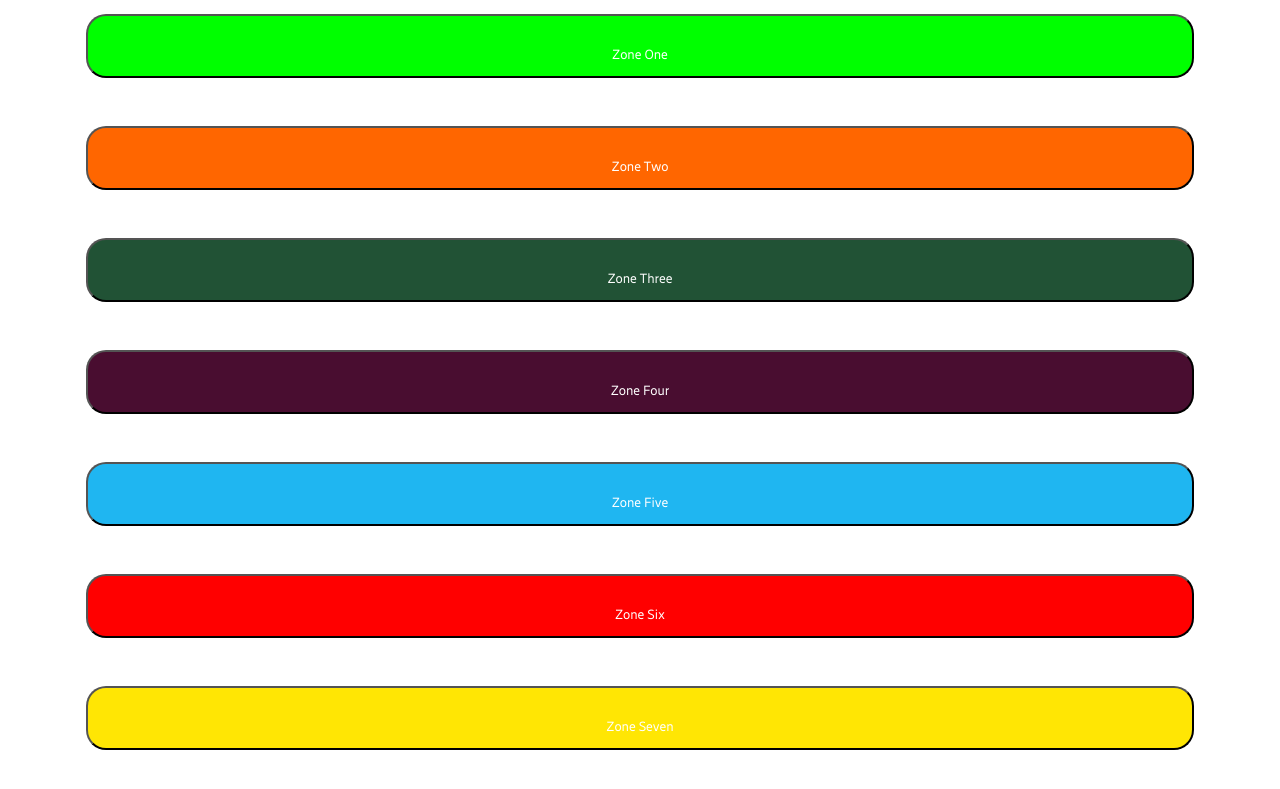
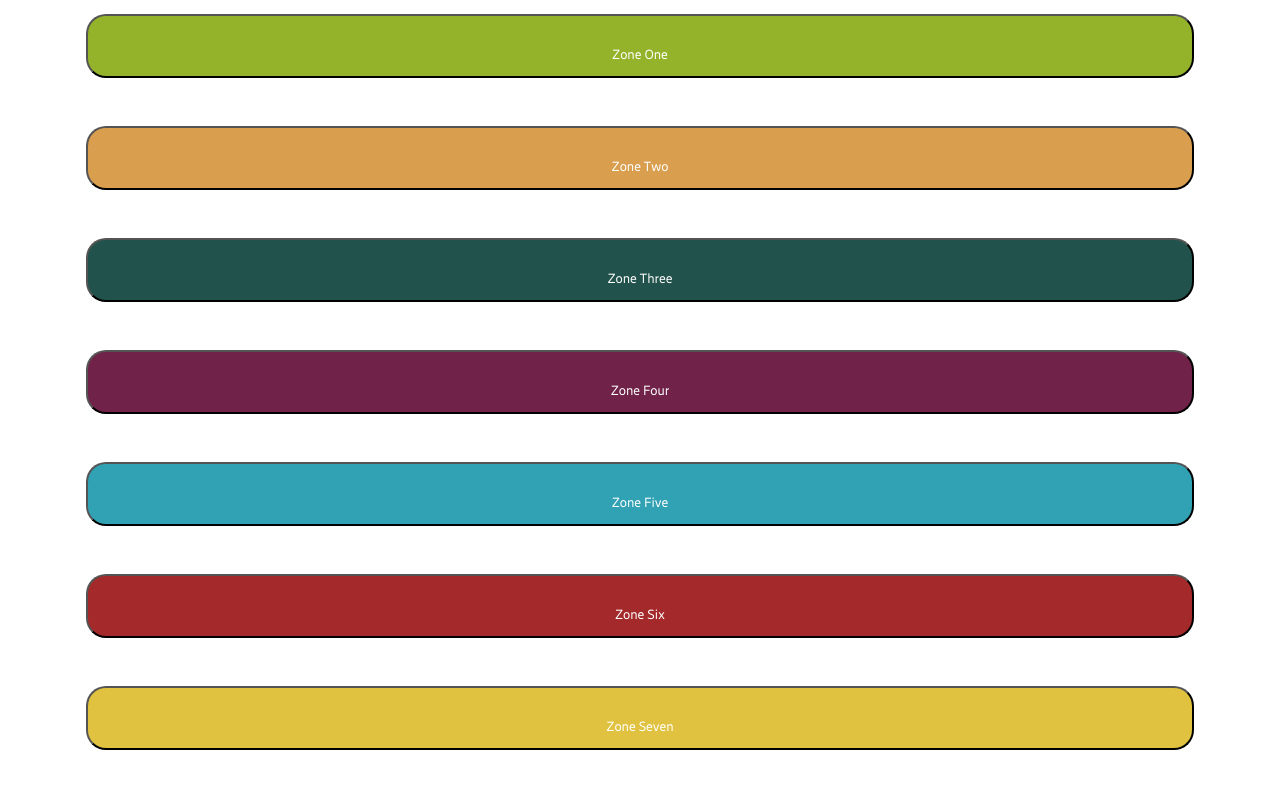
Before and after one commit to EricSumStu/TechDayWebApp-July18, a plain HTML site: page Tech day/Map.html in a window 1280 px wide. Shown: the part 1531-2320 px from the top of the page. Drawn offline with nearby package versions, Linux system fonts and the light colour scheme.

Commit message:
colours for map

```diff
--- a/Tech day/main.css
+++ b/Tech day/main.css
@@ -405,38 +405,38 @@ button{                         /*Maps*/
 
 }
 .zoneOne{
-    background-color: #00ff00;
+    background-color: #94b32a;
     font-family: "EricssonHilda-Regular";
 
 }
 .zoneTwo{
-    background-color: #ff6600 ;
+    background-color: #d99e4e;
     font-family: "EricssonHilda-Regular";
 }
 .zoneThree{
-    background-color: rgb(33, 82, 53);
+    background-color: #21524c;
     font-family: "EricssonHilda-Regular";
 }
 .zoneFour{
-    background-color: #490d30;
+    background-color: #702249;
     font-family: "EricssonHilda-Regular";
 }
 .zoneFive{
-    background-color: rgb(31, 182, 241);
+    background-color: #31a2b4;
     font-family: "EricssonHilda-Regular";
 }.zoneSix{
-    background-color: red;
+    background-color: #a4292a;
     font-family: "EricssonHilda-Regular";
 }.zoneSeven{
-    background-color: rgb(255, 230, 4);
+    background-color: #e0c240;
     font-family: "EricssonHilda-Regular";
 }
 .zoneEight{
-    background-color: #fd8e26 ;
+    background-color: #c27527 ;
     font-family: "EricssonHilda-Regular";
 }
 .zoneNine{
-    background-color: #58133c;
+    background-color: #5c1733;
     font-family: "EricssonHilda-Regular";
 }
 #zoneOne2{
```
